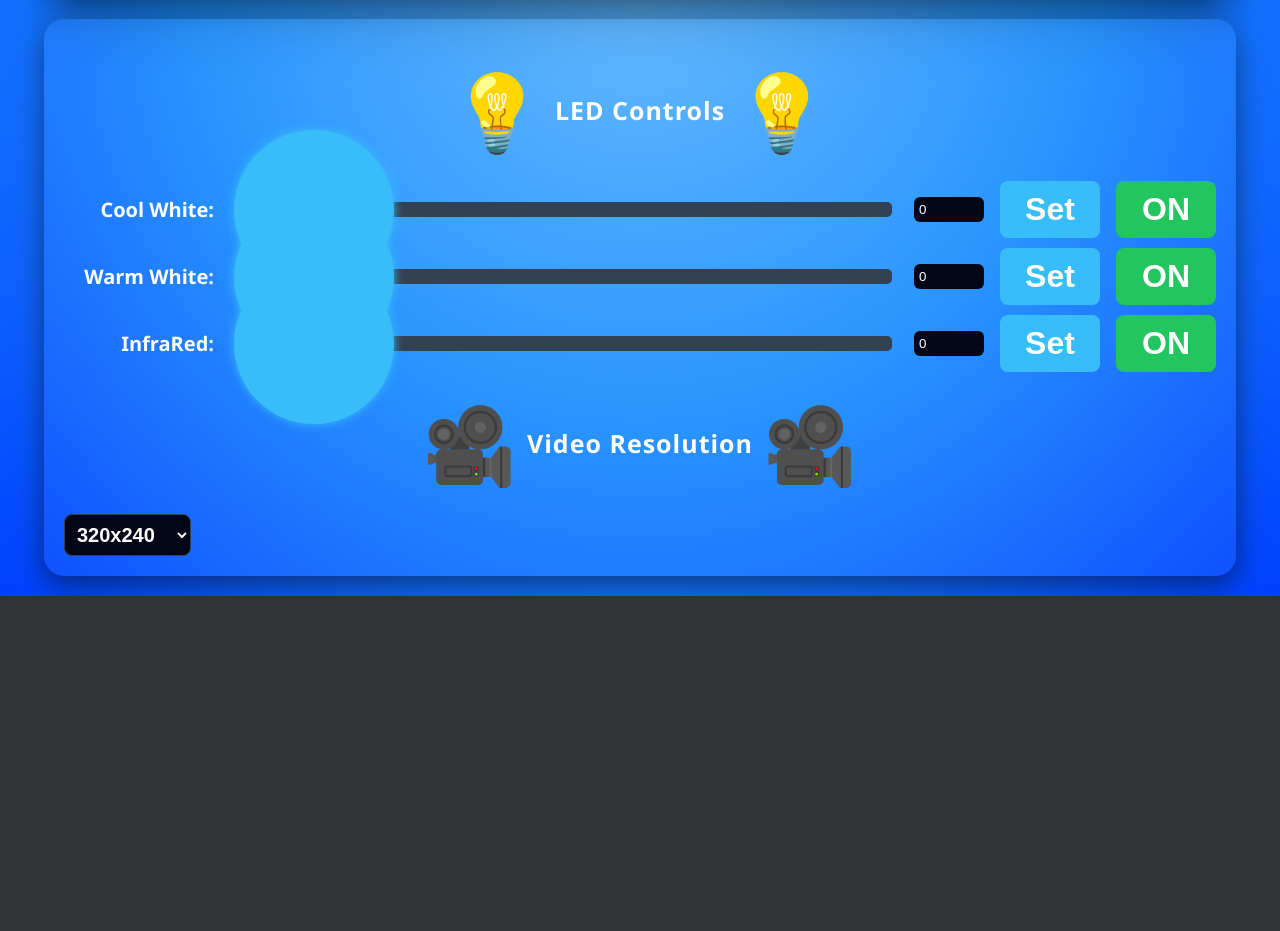
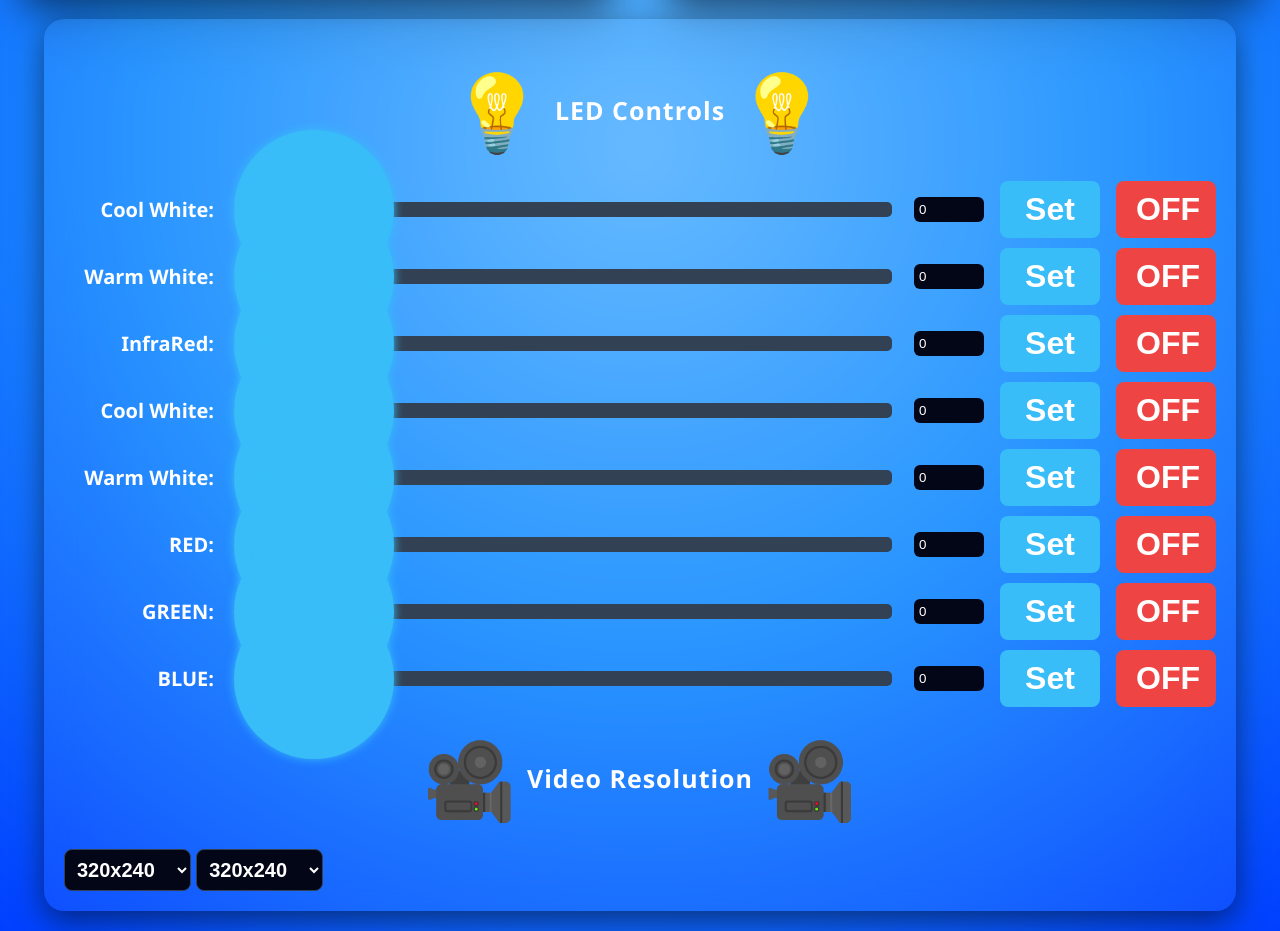
Before and after one commit to dangherve/rpiCam, a PHP site: page /live/ in a window 1280 px wide. Shown: the part 639-1570 px from the top of the page. Before the commit the page ends 1235 px from the top, so only its background shows below. Run offline with PHP 8.4, Linux system fonts and the light colour scheme.

Commit message:
[WIP]dual interface

```diff
--- a/chipieCam.css
+++ b/chipieCam.css
@@ -47,8 +47,17 @@
     font-size: 75px;
 }
 
+.video-container {
+  display: flex;
+  gap: 10px;            /* space between videos */
+}
+
+.video-block {
+  width: 50%;           /* each takes half */
+}
+
 #video {
-    width: 92vw;
+    width: 46vw;
     height: 55vh;
     object-fit: contain;
     display: block;
@@ -57,6 +66,18 @@
     box-shadow: 0 10px 40px rgba(0,0,0,0.6);
     border: 1px solid rgba(255,255,255,0.1);
 }
+
+#video2 {
+    width: 46vw;
+    height: 55vh;
+    object-fit: contain;
+    display: block;
+    margin: auto;
+    border-radius: 16px;
+    box-shadow: 0 10px 40px rgba(0,0,0,0.6);
+    border: 1px solid rgba(255,255,255,0.1);
+}
+
 
 #controls {
     width: 90vw;
--- a/chipieCam.js
+++ b/chipieCam.js
@@ -1,17 +1,27 @@
 
+function cameraSelect(camera) {
+    if (camera == 0){
+        return 'http://192.168.64.16/'
+    }else{
+        return 'http://192.168.64.17/'
+    }
 
-function changeResolution(value) {
+}
+
+function changeResolution(camera,value) {
     let parts = value.split("x");
-    fetch( 'chipieCam.php', {
+    let cameraUrl=cameraSelect(camera)
+    fetch( cameraUrl+'chipieCam.php', {
       method: 'POST',
       headers: { 'Content-Type': 'application/x-www-form-urlencoded' },
       body: 'width=' + parts[0] + '&height=' + parts[1]
     });
 }
 
-async function updateLED(id, duty) {
-    document.getElementById("led" + id + "num").value = duty;
-    let object = await fetch( 'chipieCam.php', {
+async function updateLED(camera,id, duty) {
+    document.getElementById("led" + camera + id + "num").value = duty;
+    let cameraUrl=cameraSelect(camera)
+    let object = await fetch( cameraUrl+'chipieCam.php', {
       method: 'POST',
       headers: { 'Content-Type': 'application/x-www-form-urlencoded' },
       body: 'led=' + id + '&duty=' + duty
@@ -20,14 +30,15 @@
     let obj = JSON.parse(res);
     console.log(obj)
 
-    updateChipieCameraStatus()
+    updateChipieCameraStatus(camera)
 
 }
 
-async function sendLED(id) {
-    let duty = document.getElementById("led" + id + "num").value;
+async function sendLED(camera,id) {
+    let duty = document.getElementById("led" + camera + id + "num").value;
     document.getElementById("led" + id).value = duty;
-    let object = await fetch( 'chipieCam.php', {
+    let cameraUrl=cameraSelect(camera)
+    let object = await fetch( cameraUrl+'chipieCam.php', {
       method: 'POST',
       headers: { 'Content-Type': 'application/x-www-form-urlencoded' },
       body: 'led=' + id + '&duty=' + duty
@@ -36,13 +47,13 @@
     let obj = JSON.parse(res);
     console.log(obj)
 
-    updateChipieCameraStatus()
+    updateChipieCameraStatus(camera)
 
 }
 
-async function offLED(id) {
-
-    let object = await fetch( 'chipieCam.php', {
+async function offLED(camera,id) {
+    let cameraUrl=cameraSelect(camera)
+    let object = await fetch( cameraUrl+'chipieCam.php', {
       method: 'POST',
       headers: { 'Content-Type': 'application/x-www-form-urlencoded' },
       body: 'led=' + id + '&duty=0'
@@ -51,12 +62,12 @@
     let obj = JSON.parse(res);
     console.log(obj)
 
-    updateChipieCameraStatus()
+    updateChipieCameraStatus(camera)
 }
 
-async function onLED(id) {
-
-    let object = await fetch( 'chipieCam.php', {
+async function onLED(camera,id) {
+    let cameraUrl=cameraSelect(camera)
+    let object = await fetch( cameraUrl+'chipieCam.php', {
       method: 'POST',
       headers: { 'Content-Type': 'application/x-www-form-urlencoded' },
       body: 'led=' + id + '&duty=255'
@@ -67,16 +78,16 @@
     let obj = JSON.parse(res);
     console.log(obj)
 
-    updateChipieCameraStatus()
+    updateChipieCameraStatus(camera)
 }
 
-function updateLed(item,index){
+function updateLed(camera,item,index){
     led=index
     duty=Number(item)
 
-    range = document.getElementById(`led${led}`)
-    btn   = document.getElementById(`led${led}btn`)
-    num   = document.getElementById(`led${led}num`)
+    range = document.getElementById(`led${camera}${led}`)
+    btn   = document.getElementById(`led${camera}${led}btn`)
+    num   = document.getElementById(`led${camera}${led}num`)
 
     range.value=duty
     num.value=duty
@@ -85,19 +96,20 @@
         btn.textContent = "OFF";
         btn.classList.remove("btn-on");
         btn.classList.add("btn-off");
-        btn.setAttribute("onclick", `offLED(${led})`);
+        btn.setAttribute("onclick", `offLED(${camera},${led})`);
 
     }else{
         btn.textContent = "ON";
         btn.classList.remove("btn-off");
         btn.classList.add("btn-on");
-        btn.setAttribute("onclick", `onLED(${led})`);
+        btn.setAttribute("onclick", `onLED(${camera},${led})`);
     }
 
 }
 
-async function updateChipieCameraStatus(){
-    let object = await fetch('chipieCam.php');
+async function updateChipieCameraStatus(camera){
+    let cameraUrl=cameraSelect(camera)
+    let object = await fetch(cameraUrl+'chipieCam.php');
     let res =  await object.text();
     let obj = JSON.parse(res);
 
@@ -119,12 +131,12 @@
     }
 
     now = new Date()
-    document.getElementById('status').innerHTML = status ;
-    document.getElementById('time').innerHTML =  now.toLocaleTimeString("fr-FR");
+    document.getElementById('status'+camera).innerHTML = status ;
+    document.getElementById('time'+camera).innerHTML =  now.toLocaleTimeString("fr-FR");
 
     leds=obj.ledStatus
 
-    leds.forEach(updateLed)
+    leds.forEach(updateLed.bind(null,camera))
 
-    setTimeout(updateChipieCameraStatus, timeout*1000)
+    setTimeout(updateChipieCameraStatus.bind(camera), timeout*1000)
 }
--- a/index.php
+++ b/index.php
@@ -12,9 +12,19 @@
             <span class="icon">✨</span>
         </h1>
         <h2>
-            Status <span id="status" ></span><span id="time" ></span>
+            Status <span id="status0" ></span><span id="time0" ></span>
+            Status <span id="status1" ></span><span id="time1" ></span>
         </h2>
-        <video id="video" controls autoplay></video>
+
+        <div class="video-container">
+            <div class="video-block">
+                <video id="video" controls autoplay></video>
+            </div>
+            <div class="video-block">
+                <video id="video2" controls autoplay></video>
+            </div>
+        </div>
+
         <div id="controls">
             <h2>
                 <span class="icon">💡</span>
@@ -24,38 +34,51 @@
 <?php
 
 $leds = [
-    ["id" => 0, "name" => "Cool White"],
-    ["id" => 1, "name" => "Warm White"],
-    ["id" => 2, "name" => "InfraRed"]
+    ["camera"=> 0, "id" => 0, "name" => "Cool White"],
+    ["camera"=> 0, "id" => 1, "name" => "Warm White"],
+    ["camera"=> 0, "id" => 2, "name" => "InfraRed"],
+
+    ["camera"=> 1, "id" => 0, "name" => "Cool White"],
+    ["camera"=> 1, "id" => 1, "name" => "Warm White"],
+    ["camera"=> 1, "id" => 2, "name" => "RED"],
+    ["camera"=> 1, "id" => 3, "name" => "GREEN"],
+    ["camera"=> 1, "id" => 4, "name" => "BLUE"],
 ];
 ?>
 
 <?php foreach ($leds as $led): ?>
 <div class="row">
     <span class="led"><?= $led['name'] ?>:</span>
-    <input id="led<?= $led['id'] ?>" type="range" min="0" max="255" value="0">
+    <input id="led<?= $led['camera'] ?><?= $led['id'] ?>" type="range" min="0" max="255" value="0">
     <script >
-const range<?= $led['id'] ?> = document.getElementById("led<?= $led['id'] ?>");
-range<?= $led['id'] ?>.addEventListener("change", function () {
-  updateLED(<?= $led['id'] ?>,this.value);
+const range<?= $led['camera'] ?><?= $led['id'] ?> = document.getElementById("led<?= $led['camera'] ?><?= $led['id'] ?>");
+range<?= $led['camera'] ?><?= $led['id'] ?>.addEventListener("change", function () {
+  updateLED(<?= $led['camera'] ?>,<?= $led['id'] ?>,this.value);
 });
     </script>
 
-    <input id="led<?= $led['id'] ?>num" type="number" min="0" max="255" value="0">
-    <button class="btn btn-set" onclick="sendLED(<?= $led['id'] ?>)" >Set</button>
-    <button id="led<?= $led['id'] ?>btn" class="btn btn-off" onclick="onLED(<?= $led['id'] ?>)">OFF</button>
+    <input id="led<?= $led['camera'] ?><?= $led['id'] ?>num" type="number" min="0" max="255" value="0">
+    <button class="btn btn-set" onclick="sendLED(<?= $led['camera'] ?><?= $led['id'] ?>)" >Set</button>
+    <button id="led<?= $led['camera'] ?><?= $led['id'] ?>btn" class="btn btn-off" onclick="onLED(<?= $led['camera'] ?><?= $led['id'] ?>)">OFF</button>
 </div>
 <?php endforeach; ?>
+
             <h2>
                 <span class="icon">🎥</span>
                 Video Resolution
                 <span class="icon">🎥</span>
             </h2>
-            <select id="resolutionSelect" onchange="changeResolution(this.value)">
+            <select id="resolutionSelect0" onchange="changeResolution(0,this.value)">
                 <option value="320x240">320x240</option>
                 <option value="640x480">640x480</option>
                 <option value="1280x720">1280x720</option>
             </select>
+            <select id="resolutionSelect1" onchange="changeResolution(1,this.value)">
+                <option value="320x240">320x240</option>
+                <option value="640x480">640x480</option>
+                <option value="1280x720">1280x720</option>
+            </select>
+
         </div>
         <script src="player.js"></script>
 
@@ -63,11 +86,25 @@
 now = new Date()
 var video = document.getElementById('video');
 var hls = new Hls();
-hls.loadSource('hls/stream.m3u8');
+var cameraUrl=cameraSelect(0)
+
+hls.loadSource(cameraUrl+'hls/stream.m3u8');
 hls.attachMedia(video);
 
-document.getElementById('status').innerHTML = "&#11044;";
-updateChipieCameraStatus()
+document.getElementById('status0').innerHTML = "&#11044;";
+updateChipieCameraStatus(0)
+
+
+var video2 = document.getElementById('video2');
+var hls2 = new Hls();
+var cameraUrl2=cameraSelect(1)
+
+hls2.loadSource(cameraUrl2+'hls/stream.m3u8');
+hls2.attachMedia(video2);
+document.getElementById('status1').innerHTML = "&#11044;";
+updateChipieCameraStatus(1)
+
+
 
         </script>
 
```
